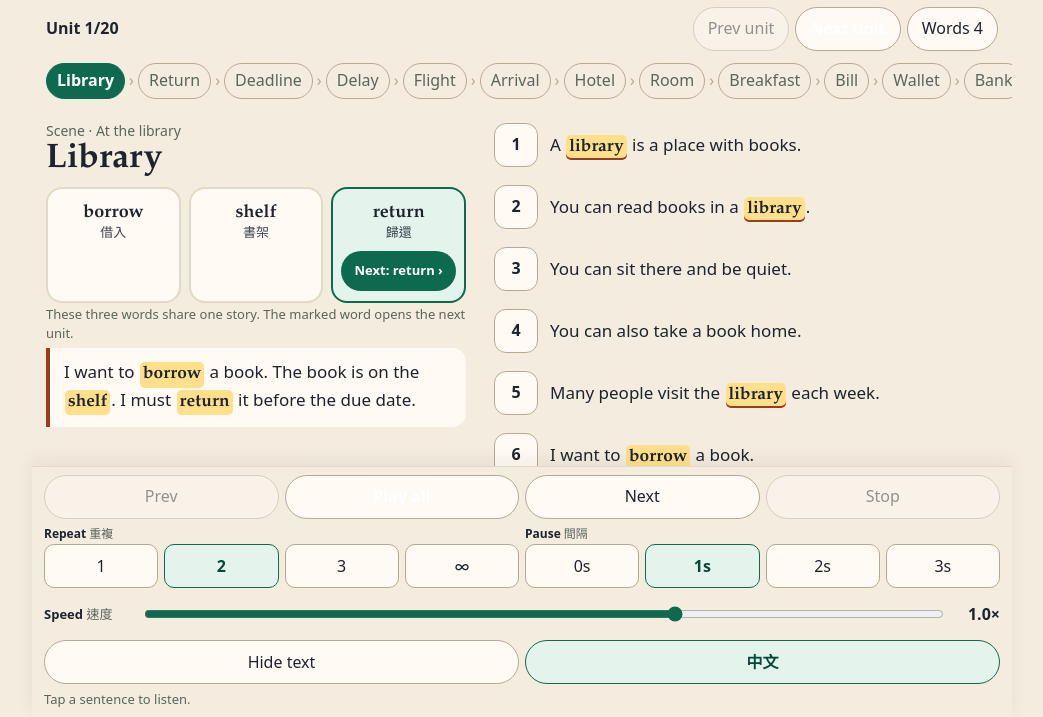
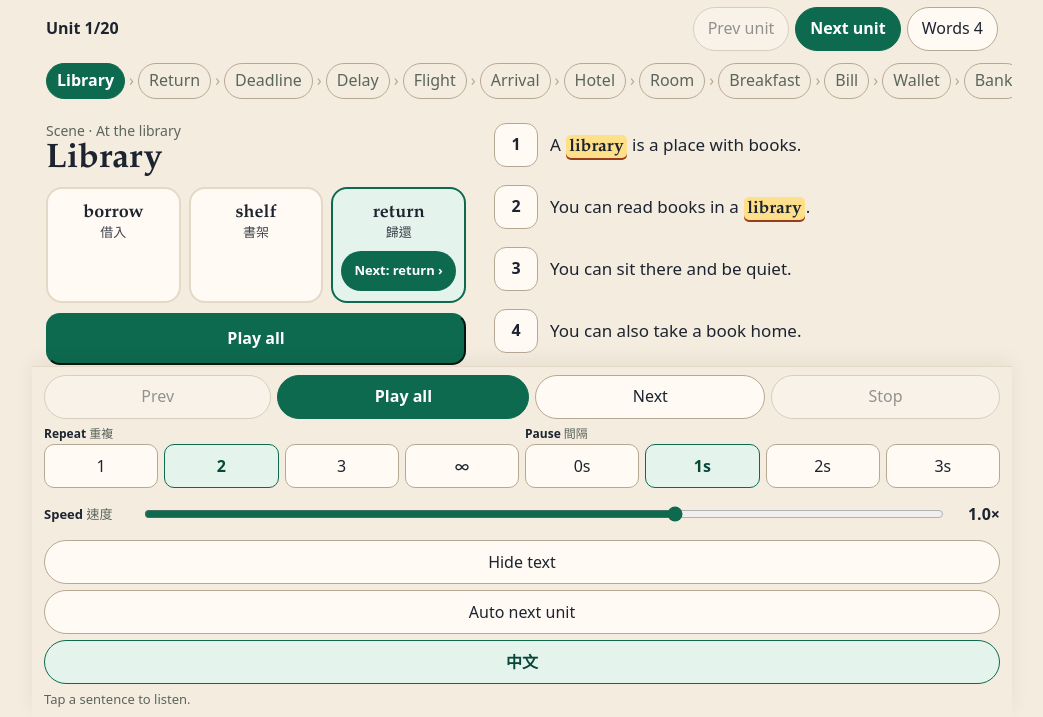
Before and after one commit to hsuehshihwang/abrepeater, a plain HTML site: page wordlink/index.html in a window 1280 px wide. Shown: the part 83-800 px from the top of the page, without its empty margins (118-1161 px from the left). Drawn offline with Linux system fonts and the light colour scheme.

Commit message:
Show Play all and Next unit labels, and add auto-next.
Primary buttons were white text on a light fill, so their labels disappeared. Play all can now continue into the next unit when that option is on.

Co-authored-by: hsuehshihwang <hsuehshihwang@users.noreply.github.com>

```diff
--- a/wordlink/app.js
+++ b/wordlink/app.js
@@ -8,6 +8,8 @@ var state = {
   speed: 1,
   hide: false,
   gloss: true,
+  autoNext: false,
+  carryPlay: "",
   index: -1,
   playing: false,
   mode: "",
@@ -112,6 +114,7 @@ function loadSettings() {
     if (typeof saved.speed === "number") state.speed = clampSpeed(saved.speed);
     if (typeof saved.hide === "boolean") state.hide = saved.hide;
     if (typeof saved.gloss === "boolean") state.gloss = saved.gloss;
+    if (typeof saved.autoNext === "boolean") state.autoNext = saved.autoNext;
   } catch (e) {}
 }
 function saveSettings() {
@@ -121,7 +124,8 @@ function saveSettings() {
       gap: state.gap,
       speed: state.speed,
       hide: state.hide,
-      gloss: state.gloss
+      gloss: state.gloss,
+      autoNext: state.autoNext
     }));
   } catch (e) {}
 }
@@ -175,6 +179,10 @@ function renderUnit() {
   var index = unitIndex(unit);
   document.title = "Wordlink · " + (index + 1) + " " + unit.center;
   $("unitLabel").textContent = "Unit " + (index + 1) + "/" + UNITS.length;
+  $("prevUnit").textContent = "Prev unit";
+  $("nextUnit").textContent = "Next unit";
+  $("playAll").textContent = "Play all";
+  $("playAllDock").textContent = "Play all";
   $("prevUnit").disabled = index <= 0;
   $("nextUnit").disabled = index >= UNITS.length - 1;
   $("continueNote").hidden = !state.resumed;
@@ -385,7 +393,10 @@ function updateDock() {
   $("prev").disabled = !unit || state.index <= 0;
   $("next").disabled = !unit || (state.index >= len - 1 && state.index !== -1);
   $("stop").disabled = !state.playing;
-  $("playAll").setAttribute("aria-pressed", state.playing && state.mode === "all" ? "true" : "false");
+  var playingAll = state.playing && state.mode === "all" ? "true" : "false";
+  $("playAll").setAttribute("aria-pressed", playingAll);
+  $("playAllDock").setAttribute("aria-pressed", playingAll);
+  $("autoNext").setAttribute("aria-pressed", state.autoNext ? "true" : "false");
   Array.prototype.forEach.call($("repeatSeg").querySelectorAll("button"), function (btn) {
     var value = btn.getAttribute("data-repeat");
     var on = value === "inf" ? state.repeat === Infinity : Number(value) === state.repeat;
@@ -465,9 +476,19 @@ function playOnce(unit, index, doneBefore, token, mode) {
   audio.onended = function () {
     if (token !== playToken) return;
     var finished = doneBefore + 1;
+    var nxt = UNITS[unitIndex(unit) + 1];
     if (finished < state.repeat) afterGap(token, function () { playOnce(unit, index, finished, token, mode); });
     else if (mode === "all" && index + 1 < unit.sentences.length) afterGap(token, function () { playOnce(unit, index + 1, 0, token, mode); });
-    else {
+    else if (mode === "all" && state.autoNext && nxt) {
+      state.note = "Next unit…";
+      state.repNow = finished;
+      highlight();
+      afterGap(token, function () {
+        if (token !== playToken) return;
+        state.carryPlay = "all";
+        location.hash = nxt.id;
+      });
+    } else {
       state.playing = false;
       state.mode = "";
       state.repNow = finished;
@@ -539,6 +560,8 @@ function renderCard() {
   }
 }
 function onHash() {
+  var carry = state.carryPlay;
+  state.carryPlay = "";
   stopPlayback();
   state.index = -1;
   state.repNow = 0;
@@ -548,6 +571,7 @@ function onHash() {
   closeCard();
   closeReview();
   renderUnit();
+  if (carry) startPlayback(0, carry);
 }
 function bind() {
   $("prevUnit").addEventListener("click", function () {
@@ -561,7 +585,14 @@ function bind() {
   $("reviewBtn").addEventListener("click", openReview);
   $("reviewClose").addEventListener("click", closeReview);
   $("reviewBack").addEventListener("click", closeReview);
-  $("playAll").addEventListener("click", function () { startPlayback(0, "all"); });
+  function playAll() { startPlayback(0, "all"); }
+  $("playAll").addEventListener("click", playAll);
+  $("playAllDock").addEventListener("click", playAll);
+  $("autoNext").addEventListener("click", function () {
+    state.autoNext = !state.autoNext;
+    saveSettings();
+    updateDock();
+  });
   $("stop").addEventListener("click", function () {
     stopPlayback();
     state.note = "";
--- a/wordlink/index.html
+++ b/wordlink/index.html
@@ -36,6 +36,7 @@
       <p id="scene" class="scene"></p>
       <h2 id="centerName" class="center-name"></h2>
       <div id="words" class="word-row"></div>
+      <button type="button" id="playAll" class="pri play-all">Play all</button>
       <p class="link-note">These three words share one story. The marked word opens the next unit.</p>
       <blockquote id="story" class="story"></blockquote>
     </section>
@@ -49,7 +50,7 @@
 <footer id="dock" class="dock" hidden>
   <div class="transport">
     <button type="button" id="prev">Prev</button>
-    <button type="button" id="playAll" class="pri">Play all</button>
+    <button type="button" id="playAllDock" class="pri">Play all</button>
     <button type="button" id="next">Next</button>
     <button type="button" id="stop">Stop</button>
   </div>
@@ -80,6 +81,7 @@
   </div>
   <div class="toggles">
     <button type="button" id="hideText" class="tog" aria-pressed="false">Hide text</button>
+    <button type="button" id="autoNext" class="tog" aria-pressed="false">Auto next unit</button>
     <button type="button" id="glossBtn" class="tog" aria-pressed="true" lang="zh-Hant">中文</button>
   </div>
   <p id="status" class="status" aria-live="polite">Tap a sentence to listen.</p>
--- a/wordlink/style.css
+++ b/wordlink/style.css
@@ -91,18 +91,29 @@ h1 { font-size: 24px; line-height: 1.1; margin: 0; letter-spacing: -0.03em; }
 .course-row { display: flex; flex-wrap: wrap; gap: 8px; align-items: center; justify-content: space-between; margin-top: 10px; }
 .unit-label { margin: 0; font-weight: 750; font-variant-numeric: tabular-nums; }
 .unit-nav { display: flex; flex-wrap: wrap; gap: 6px; }
-.unit-nav button, .pri, .tog, .transport button, .seg button, #cardClose, #reviewClose {
+.unit-nav button, .tog, .transport button, .seg button, #cardClose, #reviewClose {
   border: 1px solid var(--line-strong);
   background: var(--paper);
+  color: var(--ink);
   border-radius: 999px;
   min-height: 44px;
   padding: 8px 14px;
+  font-size: 16px;
 }
-.pri {
+button.pri {
   background: var(--green);
   border-color: var(--green);
   color: var(--on-green);
   font-weight: 700;
+  font-size: 16px;
+}
+.play-all {
+  display: block;
+  width: 100%;
+  margin: 10px 0 2px;
+  min-height: 52px;
+  border-radius: 14px;
+  font-size: 18px;
 }
 .continue-note { margin: 6px 0 0; color: var(--clay); font-size: 13px; font-weight: 700; }
 .strip {
@@ -278,10 +289,13 @@ body.is-playing .sent.on .num { animation: pulse 1.1s ease-in-out infinite; }
   gap: 6px;
 }
 .transport, .toggles, .set-row, .seg, .pair-row, .pair { display: flex; gap: 6px; align-items: center; }
+.toggles { flex-wrap: wrap; }
 .pair-row { align-items: stretch; }
 .pair { flex: 1 1 0; min-width: 0; flex-direction: column; align-items: stretch; gap: 2px; }
 .pair .lbl { width: auto; font-size: 12px; }
-.transport button, .toggles button { flex: 1 1 0; min-width: 0; white-space: nowrap; padding-left: 8px; padding-right: 8px; }
+.transport button, .toggles button { flex: 1 1 auto; min-width: min-content; white-space: nowrap; padding-left: 8px; padding-right: 8px; color: var(--ink); }
+#autoNext { flex: 1 1 100%; }
+.transport button.pri { color: var(--on-green); background: var(--green); border-color: var(--green); }
 .set-row { align-items: center; }
 .lbl { flex: none; width: 92px; font-size: 13px; font-weight: 700; }
 .lbl .zh { font-weight: 500; color: var(--muted); }
```
